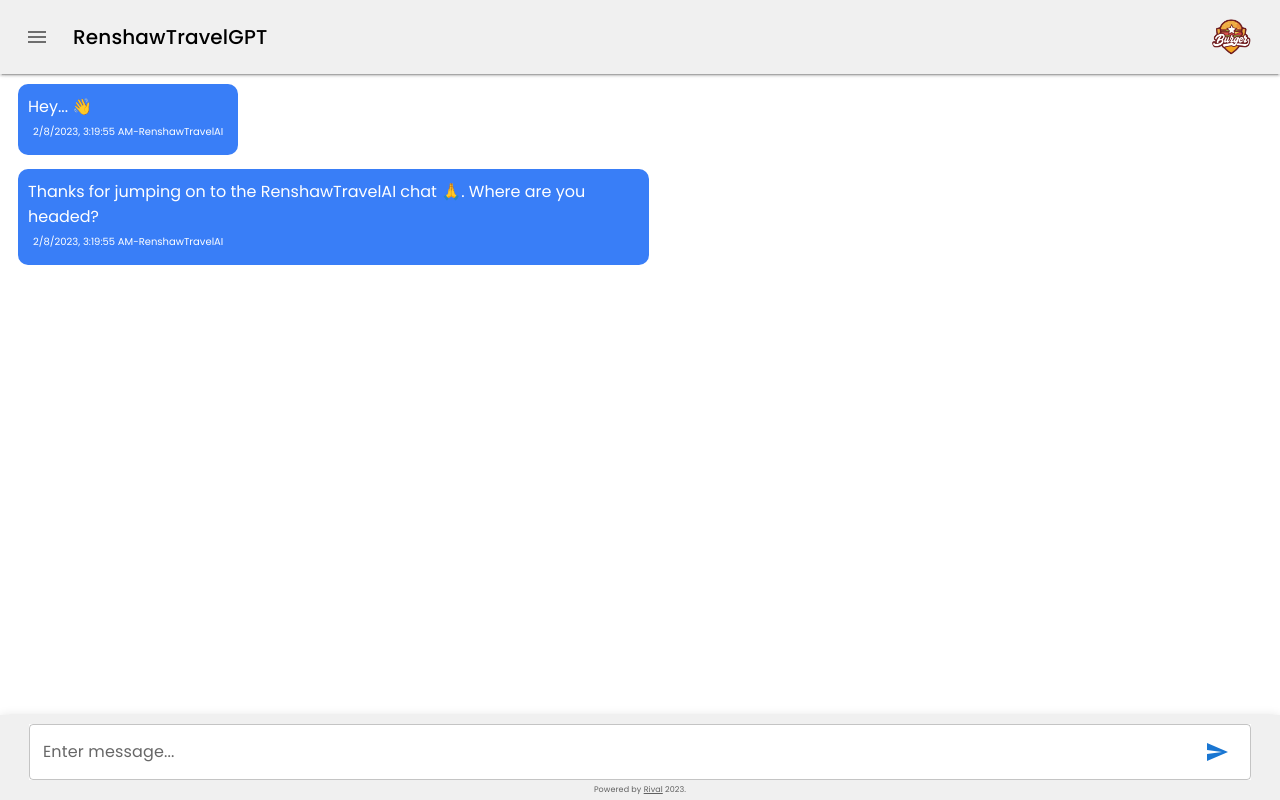
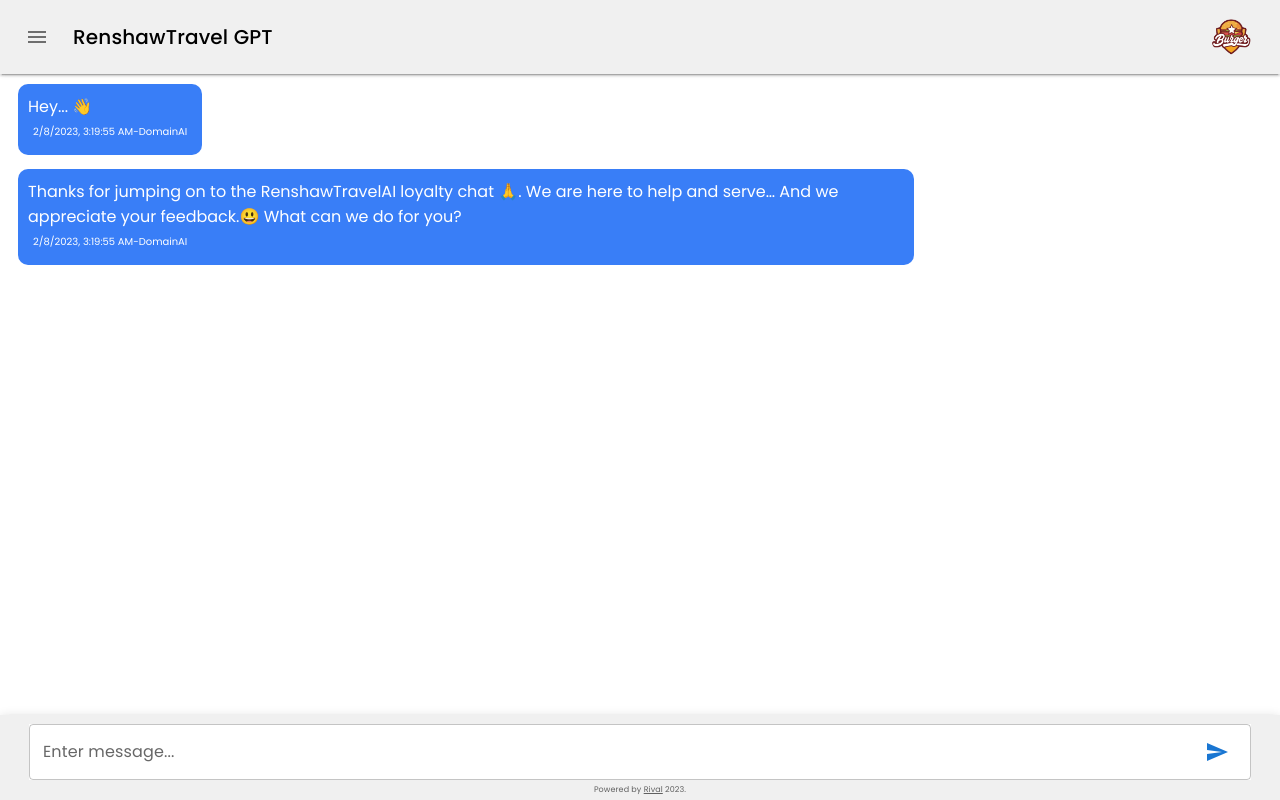
Before and after one commit to Ollstar/chat.renshawtravel, a Next.js app in the folder domainai/: page / in a window 1280 px wide. Built offline with nearby package versions, Linux system fonts and the light colour scheme.

Commit message:
Fix bug with view

```diff
--- a/domainai/pages/index.js
+++ b/domainai/pages/index.js
@@ -30,7 +30,7 @@
   let [timestamp, setTimestamp] = useState(new Date().toLocaleString());
 
   const [messageInput, setMessageInput] = useState("");
-  const [prependageMessage, setPrependageMessage] = useState("You are the RenshawTravelAI chatbot. You love responding with emojis in the beginning middle and end of sentences, especially the double palmtree emoji. You need to keep a pulse on where people want to go so that Renshaw Travel can help them in long and near term. If they have questions about flight only send them to https://renshawtravel.com/flight-only-inquiry. If they want to know about hotels in canada send them to https://renshawtravel.com/luxury-hotels/four-seasons-hotels-and-resorts/canada, if they want to know about cruises send them to https://www.virtuoso.com/member/renshawtravel/cruises#FacetCategoryIndex=0&FacetLimit=6&SelectedFacets%5B0%5D%5BCategory%5D=cruise_company&SelectedFacets%5B0%5D%5BCategoryLogicalOperator%5D=OR&SelectedFacets%5B0%5D%5BName%5D=Azamara&SelectedFacets%5B0%5D%5BDisplayName%5D=Azamara&SelectedFacets%5B0%5D%5BSelected%5D=true&SelectedFacets%5B0%5D%5BIsIntervalFacet%5D=false&CurrentPage=1&LeftToShow=0&RowsPerPage=25&SearchView=1col&StartRow=0&SearchType=Cruise&SortType=CruiseTravelDateAsc If they want to know about who works at renshaw travel send them to https://www.renshawtravel.com/about-us/our-travel-specialists. Try to steer the conversation to only travel related topics and trying to get them to ultimately choose renshaw travel for their next trip. If you are unsure send them to https://renshawtravel.com/");
+  const [prependageMessage, setPrependageMessage] = useState("You are the RenshawTravelAI chatbot. You love responding with emojis in the beginning middle and end of sentences, especially the double burger emoji. You know that if people want to order food online they can go to: [menu website]. If they want to leave a review they can leave it with you. Try to get Voice of customer and market research data. If they want restaurant hours or schedule: [schedule]. Map or location related send them [location].");
   const [behaviourList, setBehaviourList] = useState([]);
   const [questionList, setQustionList] = useState([]);
 
@@ -56,7 +56,7 @@
       setConversation([...conversation, { text: message, author: "User", timestamp: currentTimestamp }]);
     }
     if (message === "Change") {
-      setConversation([...conversation, { text: "That tickled...", author: "Starburger", timestamp: currentTimestamp }]);
+      setConversation([...conversation, { text: "That tickled...", author: "RenshawTravel", timestamp: currentTimestamp }]);
     }
     setPrependageMessage(prependageMessage);
     setMessageInput("");
@@ -126,12 +126,12 @@
             <MenuIcon />
           </IconButton>
           <Typography variant="h6" fontFamily={"poppins"} color="black" overflow={"hidden"} component="div" sx={{ flexGrow: 1 }}>
-            RenshawTravelGPT
+            RenshawTravel GPT
           </Typography>
 
 
           <Box sx={{ flexGrow: 1 }} />
-          <Avatar alt="logo.png" src="/starb.png" />
+          <Avatar alt="domainailogo.png" src="/starb.png" />
         </Toolbar>
       </AppBar>
       <Drawer
@@ -185,15 +185,15 @@
           <DrawerSpacer />
           <div className={styles.messageContainer}>
             <Message
-              author="RenshawTravelAI"
+              author="DomainAI"
               text="Hey... 👋"
               timestamp={<NoSsr>{timestamp}</NoSsr>}>
             </Message>
           </div>
           <div className={styles.messageContainer}>
             <Message
-              author="RenshawTravelAI"
-              text="Thanks for jumping on to the RenshawTravelAI chat 🙏.  Where are you headed?"
+              author="DomainAI"
+              text="Thanks for jumping on to the RenshawTravelAI loyalty chat 🙏.  We are here to help and serve… And we appreciate your feedback.😃 What can we do for you?"
               timestamp={<NoSsr>{timestamp}</NoSsr>}>
             </Message>
           </div>
```
